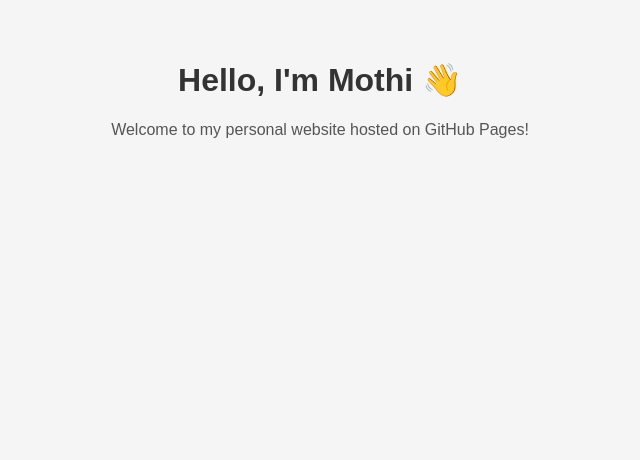
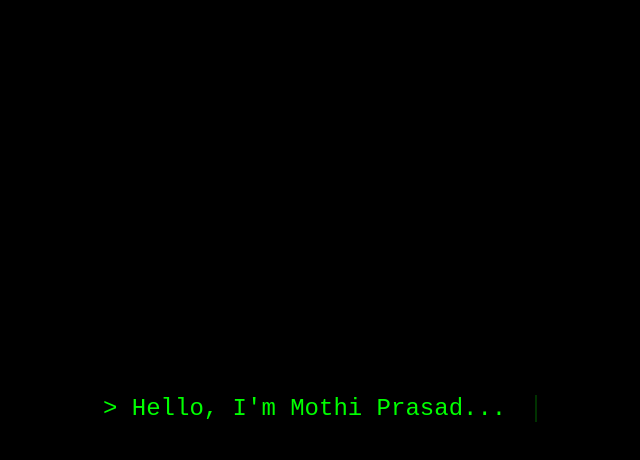
Before and after one commit to mothiprasad/mothiprasad.github.io, a plain HTML site: page index.html in a window 1280 px wide. Shown: the whole page, without its empty margins (320-960 px from the left). Drawn offline with Linux system fonts and the light colour scheme.

Commit message:
Update index.html

```diff
--- a/index.html
+++ b/index.html
@@ -1,26 +1,83 @@
 <!DOCTYPE html>
-<html>
+<html lang="en">
 <head>
   <meta charset="UTF-8">
-  <title>Welcome to Mothi's Website</title>
+  <meta name="viewport" content="width=device-width, initial-scale=1.0">
+  <title>Mothi Prasad</title>
   <style>
     body {
-      font-family: Arial, sans-serif;
-      text-align: center;
-      background: #f5f5f5;
-      margin: 0;
-      padding: 40px;
+      background: #000;
+      color: #0f0;
+      font-family: "Courier New", monospace;
+      display: flex;
+      justify-content: center;
+      align-items: center;
+      height: 100vh;
+      overflow: hidden;
     }
-    h1 {
-      color: #333;
+
+    .typewriter {
+      font-size: 1.5rem;
+      white-space: nowrap;
+      border-right: 2px solid #0f0;
+      overflow: hidden;
+      width: 0;
+      animation: typing 4s steps(30, end) forwards, blink 0.8s infinite;
     }
-    p {
-      color: #555;
+
+    @keyframes typing {
+      from { width: 0 }
+      to { width: 30ch }
+    }
+
+    @keyframes blink {
+      50% { border-color: transparent }
+    }
+
+    /* glitch effect */
+    .glitch {
+      position: relative;
+      display: inline-block;
+    }
+
+    .glitch::before,
+    .glitch::after {
+      content: attr(data-text);
+      position: absolute;
+      left: 0;
+      top: 0;
+      width: 100%;
+      color: #f0f;
+      background: #000;
+      overflow: hidden;
+      clip: rect(0, 0, 0, 0);
+    }
+
+    .glitch::before {
+      animation: glitchTop 1s infinite linear alternate-reverse;
+    }
+
+    .glitch::after {
+      color: #0ff;
+      animation: glitchBottom 1s infinite linear alternate-reverse;
+    }
+
+    @keyframes glitchTop {
+      0% { clip: rect(0, 9999px, 0, 0); }
+      50% { clip: rect(0, 9999px, 100%, 0); transform: translate(-5px, -3px); }
+      100% { clip: rect(0, 9999px, 0, 0); }
+    }
+
+    @keyframes glitchBottom {
+      0% { clip: rect(0, 9999px, 0, 0); }
+      50% { clip: rect(0, 9999px, 100%, 0); transform: translate(5px, 3px); }
+      100% { clip: rect(0, 9999px, 0, 0); }
     }
   </style>
 </head>
 <body>
-  <h1>Hello, I'm Mothi 👋</h1>
-  <p>Welcome to my personal website hosted on GitHub Pages!</p>
+  <div class="typewriter glitch" data-text="> Hello, I'm Mothi Prasad...">
+    > Hello, I'm Mothi Prasad...
+  </div>
 </body>
 </html>
```
